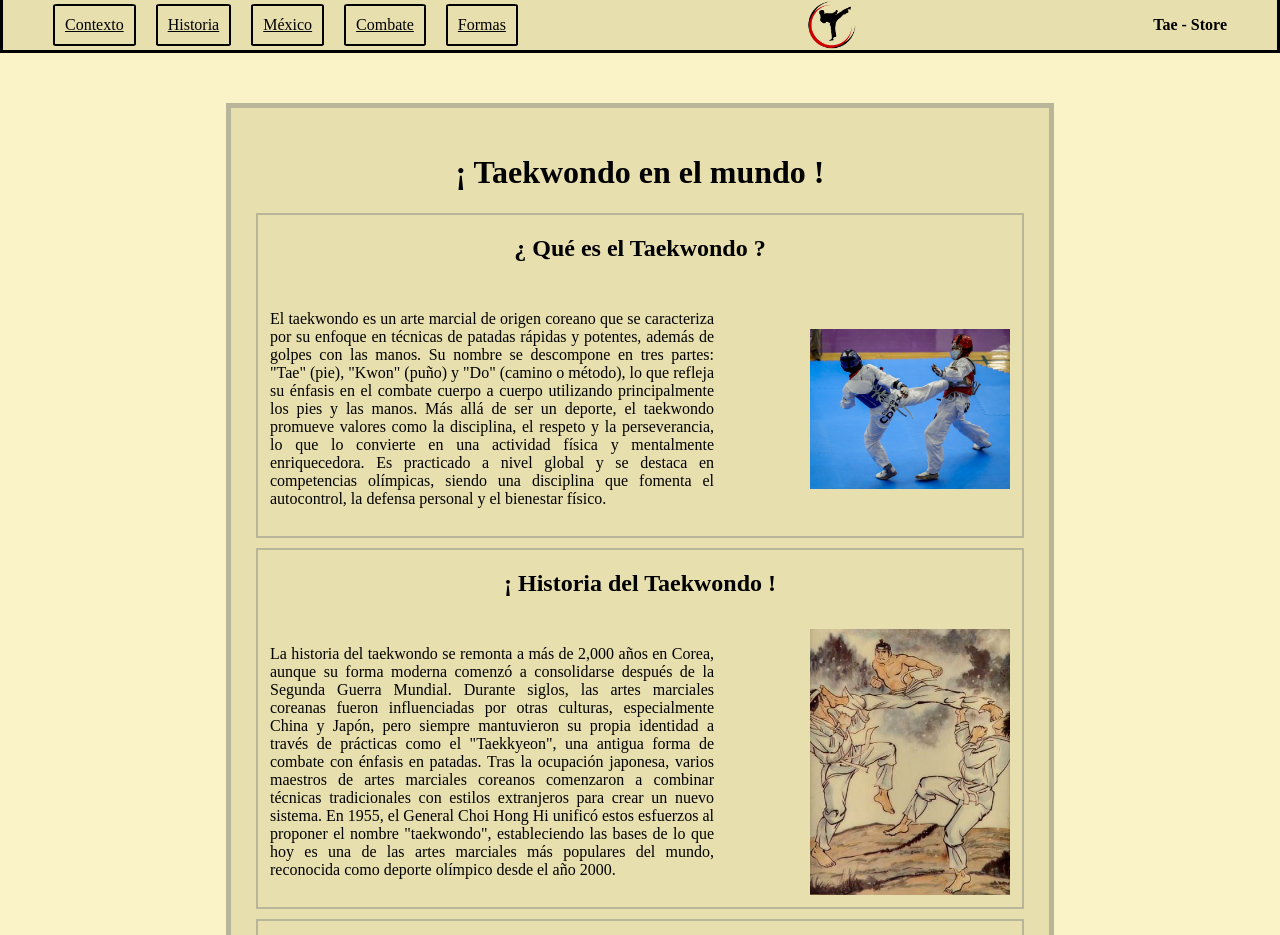
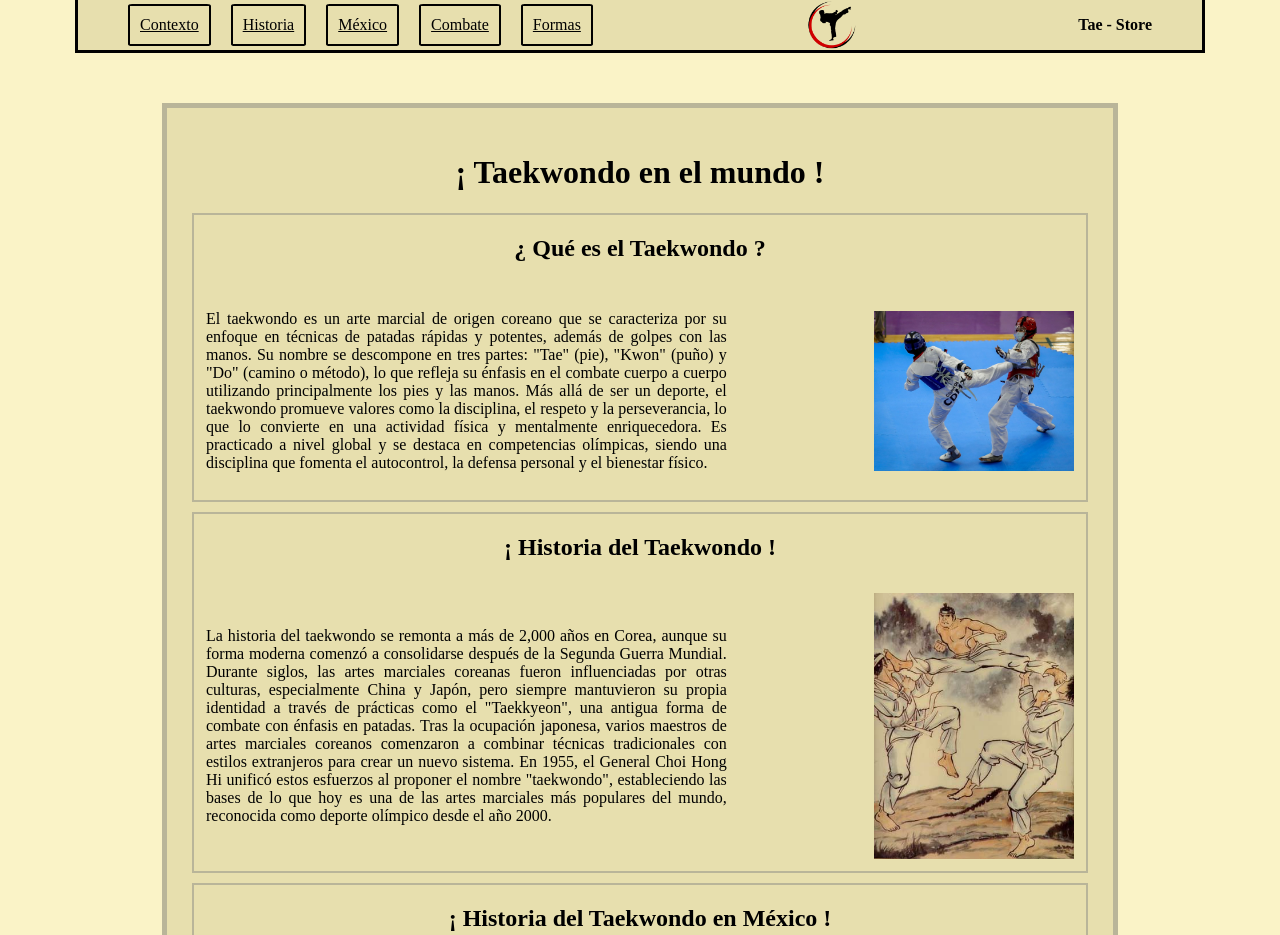
Before and after one commit to YaelChar417/Practica_1, a plain HTML site: page index.html in a window 1280 px wide. Shown: the top 935 px of the page. Drawn offline with Linux system fonts and the light colour scheme.

Commit message:
Add files via upload

```diff
--- a/styles.css
+++ b/styles.css
@@ -5,12 +5,13 @@ body{
 
 /*-----------------------------------NAVIGATION-------------------------------*/
 .contain-nav {
+    width: 80%;
     display: flex;
     justify-content: space-between;
     align-items: center;
     padding: 0 50px;
     background-color: #E7DFAE;
-    margin: 0;
+    margin: auto;
     border: 3px solid #000;
     border-top: none;
 }
@@ -42,7 +43,7 @@ body{
 /*----------------------------------------------------------------------------*/
 /*------------------------------------SECTION---------------------------------*/
 .contain-section{
-    width: 60%;
+    width: 70%;
     background-color: #E7DFAE;
     margin: auto;
     margin-top: 50px;
@@ -66,7 +67,7 @@ body{
 .section video{
     display: block;
     margin: 10px auto;
-    width: 500px;
+    width: 50%;
 }
 
 .content{
```
